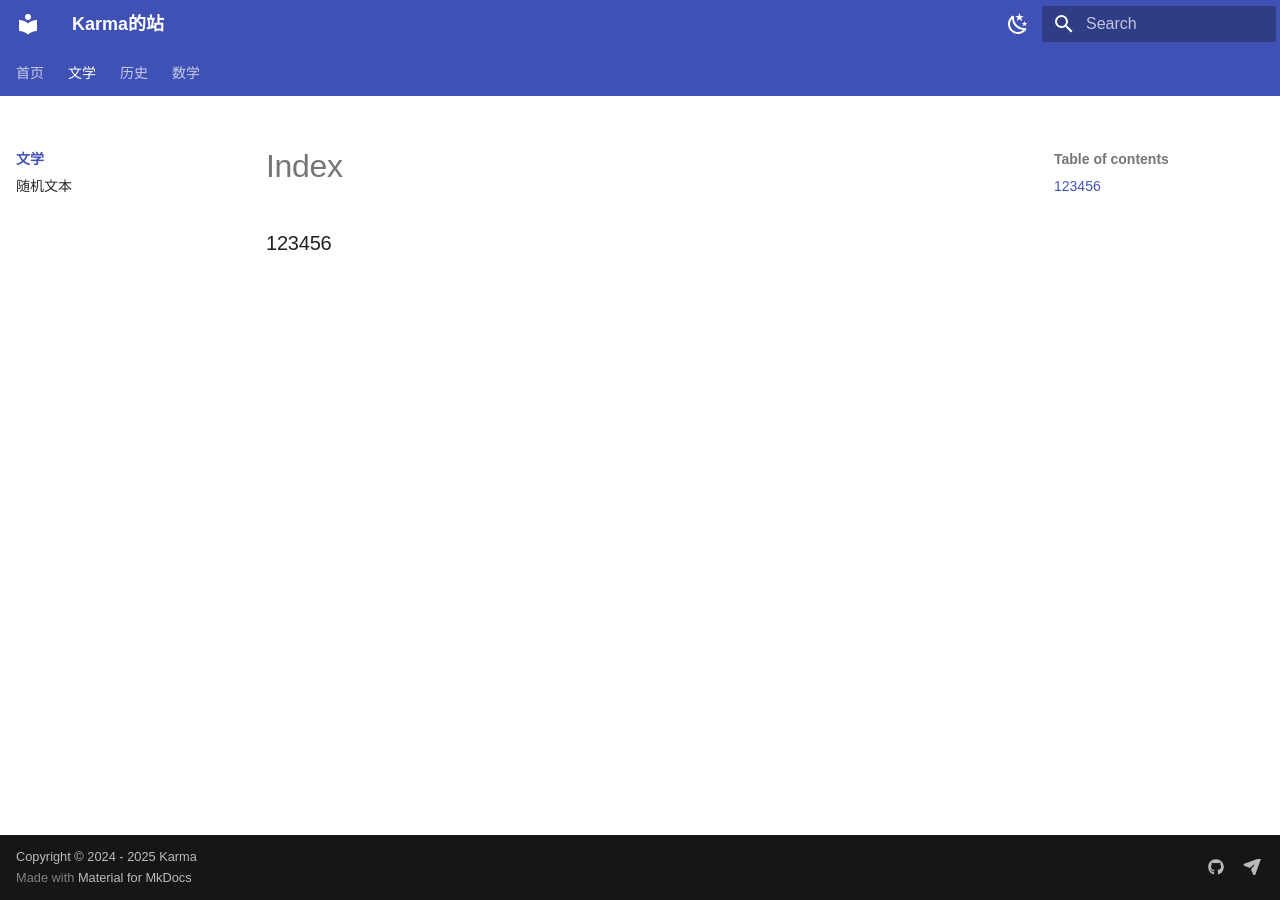
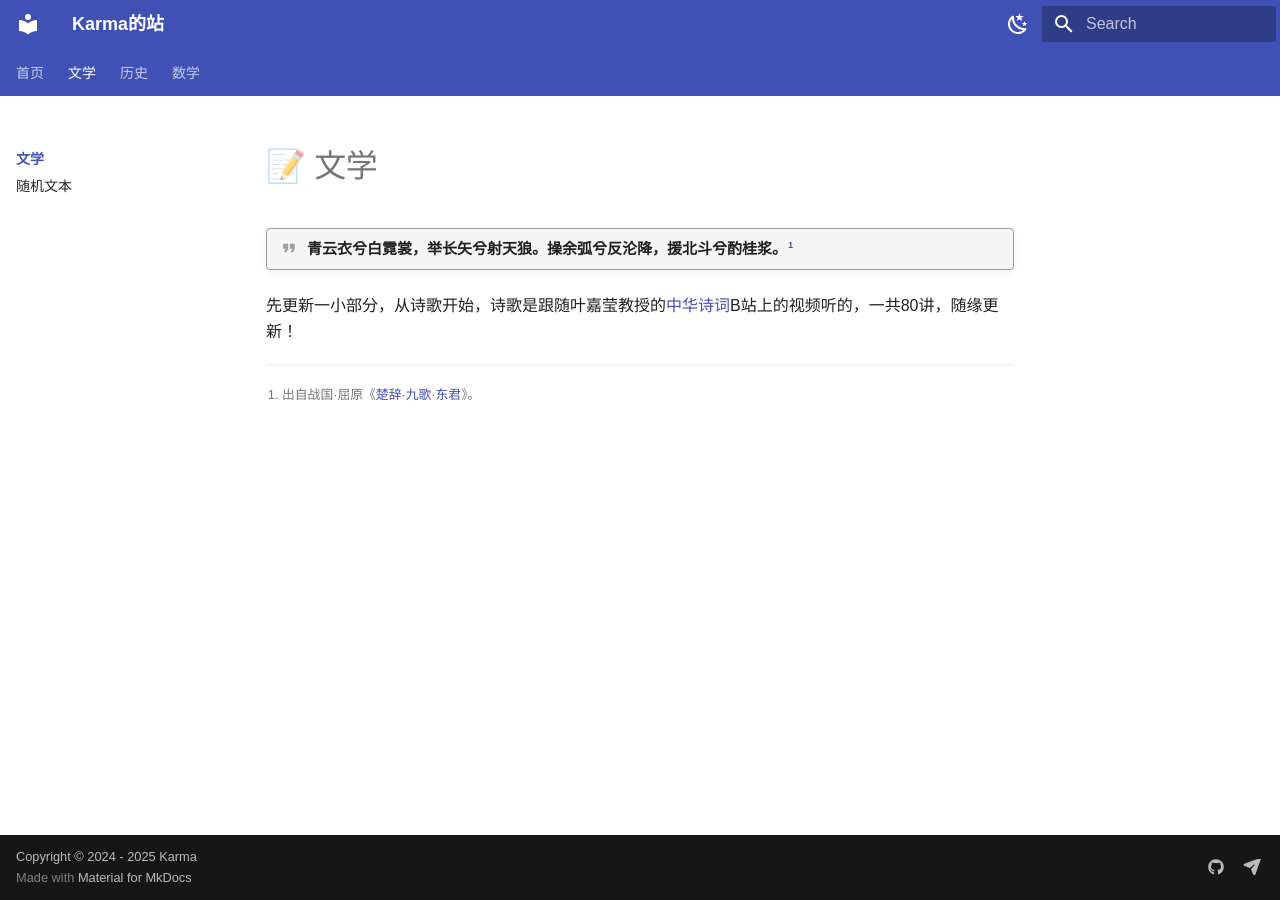
Before and after one commit to Colick-cgc/skills-github-pages, an MkDocs documentation site: the page built from docs/Part1/index.md, in a window 1280 px wide. Built offline with MkDocs 1.6.1 and Material for MkDocs 9.7.7, drawn with Linux system fonts in a browser that asks for light colours; a style sheet for code colours, icons or effects is not loaded.

Commit message:
Update index.md

```diff
--- a/docs/Part1/index.md
+++ b/docs/Part1/index.md
@@ -1 +1,10 @@
-### 123456
+# 📝 文学
+
+
+!!! quote "**青云衣兮白霓裳，举长矢兮射天狼。操余弧兮反沦降，援北斗兮酌桂浆。[^1]**"
+
+先更新一小部分，从诗歌开始，诗歌是跟随叶嘉莹教授的[中华诗词](https://www.bilibili.com/video/BV1Xm4y1b7p8/?spm_id_from=333.337.search-card.all.click)B站上的视频听的，一共80讲，随缘更新！
+
+
+
+[^1]: 出自战国·屈原《[楚辞·九歌·东君](https://baike.baidu.com/item/九歌·东君/699350)》。
```
